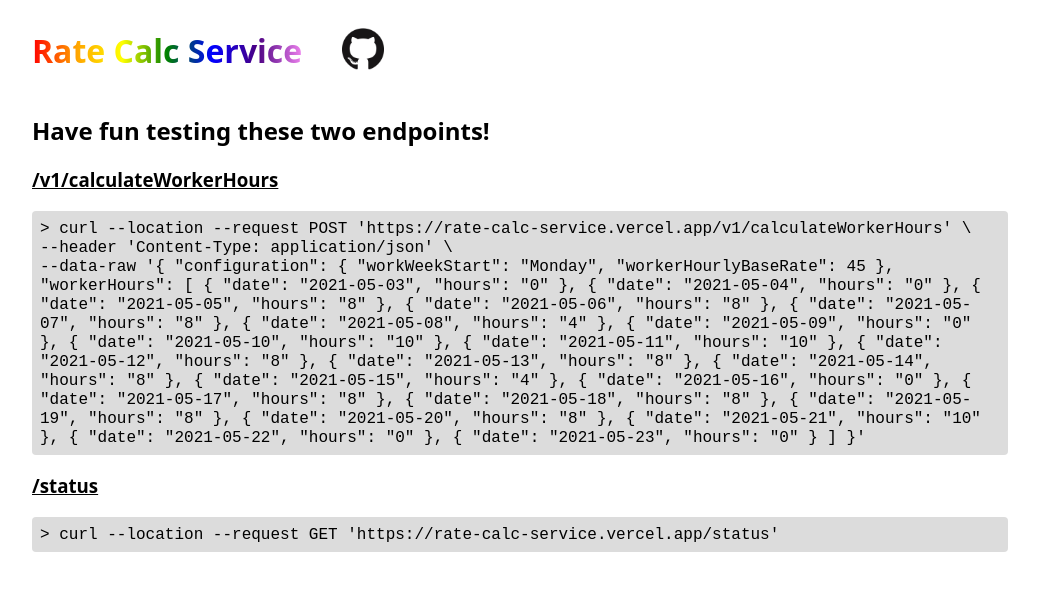
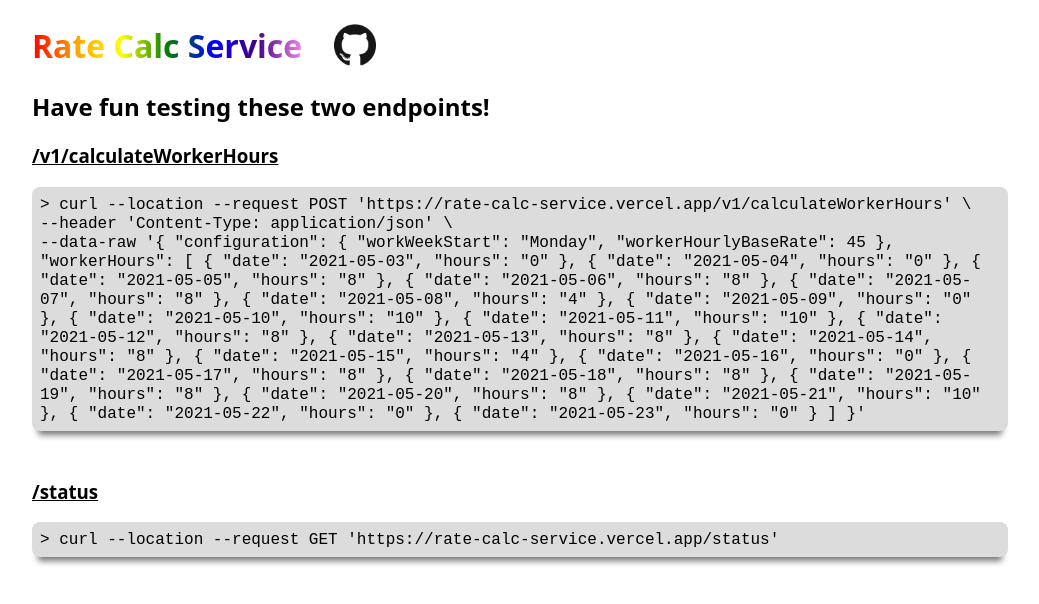
Before and after one commit to jcristol/rate-calc-service, a website: page public/index.html in a window 1280 px wide. Shown: the whole page, without its empty margins (8-1047 px from the left). Drawn offline with Linux system fonts and the light colour scheme.

Commit message:
box shadow of course

```diff
--- a/public/index.html
+++ b/public/index.html
@@ -9,19 +9,19 @@
   <title>Rate Calc Service</title>
 </head>
 
-<body style="padding: 0 2rem;">
+<body style="padding: 1rem 2rem;">
   <!-- Content -->
   <div style="display: flex; justify-content: start;">
-    <h1 class="rainbowText">
+    <h1 class="rainbowText" style="margin: 0;">
       Rate Calc Service
     </h1>
-    <a href="https://github.com/jcristol/rate-calc-service" style="margin: 20px 40px;">
+    <a href="https://github.com/jcristol/rate-calc-service" style="margin-left: 2rem;">
       <img src="hmm.png" alt="github-logo" style="width:42px;height:42px;">
     </a>
   </div>
   <h2>Have fun testing these two endpoints!</h2>
   <h3 style="text-decoration: underline;">/v1/calculateWorkerHours</h3>
-  <div class="code-div">
+  <div class="code-div effect1">
     <code>
       > curl --location --request POST 'https://rate-calc-service.vercel.app/v1/calculateWorkerHours' \<br/>
 --header 'Content-Type: application/json' \<br/>
@@ -119,8 +119,8 @@
 }'
     </code>
   </div>
-  <h3 style="text-decoration: underline;">/status</h3>
-  <div class="code-div">
+  <h3 style="text-decoration: underline; margin-top: 3rem;">/status</h3>
+  <div class="code-div effect1">
     <code>
       > curl --location --request GET 'https://rate-calc-service.vercel.app/status'
     </code>
--- a/public/styles.css
+++ b/public/styles.css
@@ -14,26 +14,20 @@ code {
 .code-div {
   max-width: 60rem;
   background-color: #DCDCDC;
-  border-radius: 4px;
+  border-radius: 8px;
   padding: 0.5rem;
 }
 
+.effect1{
+  -webkit-box-shadow: 0 10px 6px -6px #777;
+     -moz-box-shadow: 0 10px 6px -6px #777;
+          box-shadow: 0 10px 6px -6px #777;
+}
 
 .rainbowText {
   background-image:
     linear-gradient(to right, red,orange,yellow,green,blue,indigo,violet);
+  background-clip: text;
   -webkit-background-clip: text;
   -webkit-text-fill-color: transparent;
 }
-
-/* Code in text */
-p > code,
-li > code,
-dd > code,
-td > code {
-  background: #ffeff0;
-  word-wrap: break-word;
-  box-decoration-break: clone;
-  padding: .1rem .3rem .2rem;
-  border-radius: .2rem;
-}
```
